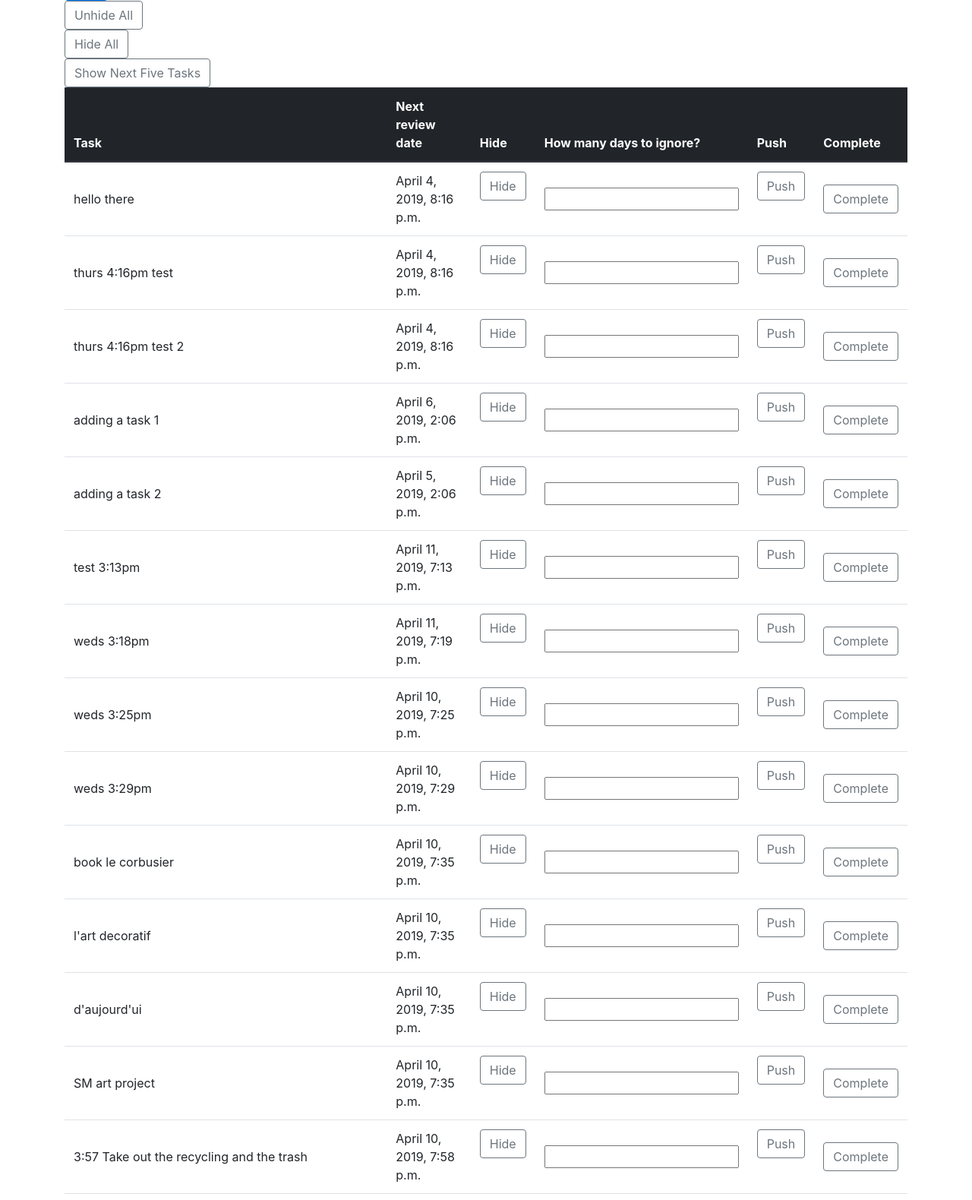
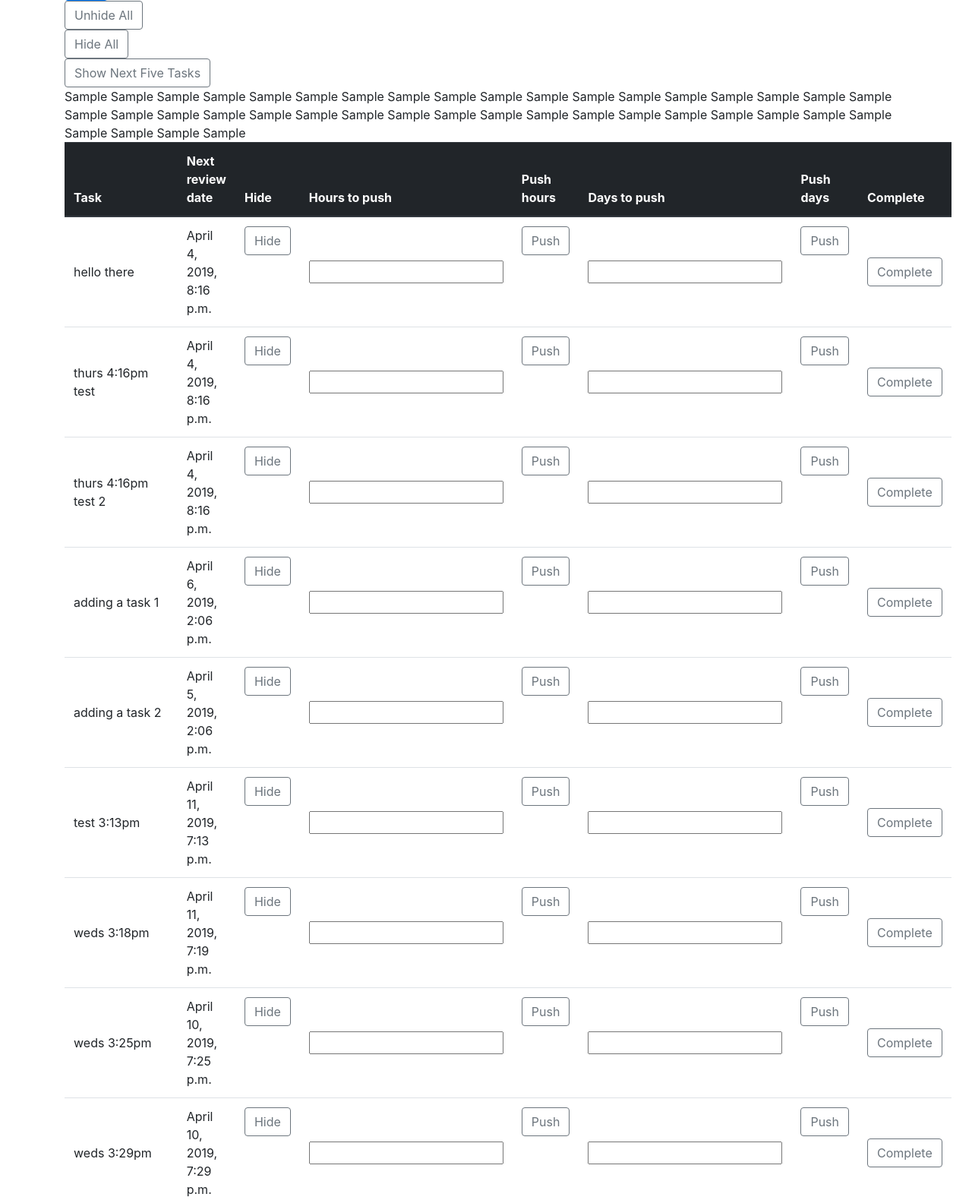
Before and after one commit to tjr226/initialtasks, a Django app: template myproject/templates/home.html in a window 1280 px wide. Shown: the part 420-2000 px from the top of the page at 76% size. Run offline with Django 3.2, Linux system fonts and the light colour scheme; data comes from the database, SQL or seed files in the repository; both versions use the stored data as it was after the commit; the template is opened without the code that fills it: values that come from a table or form of the project are taken from there, most other values are stand-ins (such as "Sample title", 1, 10 or a date in 2020); parts of the project's set-up code (start-up, migrations or seed data) failed here and were passed over; some libraries are stand-ins or nearby versions.

Commit message:
added push by hours feature

```diff
--- a/myproject/templates/home.html
+++ b/myproject/templates/home.html
@@ -52,8 +52,10 @@
             <th>Task</th>
             <th>Next review date</th>
             <th>Hide</th>
-            <th>How many days to ignore?</th>
-            <th>Push</th>
+            <th>Hours to push</th>
+            <th>Push hours</th>
+            <th>Days to push</th>
+            <th>Push days</th>
             <th>Complete</th>
         </tr>
     </thead>
@@ -83,10 +85,26 @@
                 </td>
             </form>
 
+            <form method="post">
+                {% csrf_token %}
+                {{ push_task_form_hours.as_p }}
+                <td class="align-middle">
+                    <!-- this input element is needed to identify which task -->
+                    <input value="{{task.id}}" name="task_id" type="hidden">
+                    <!-- entry box for how many days to push, min="1" forces positive integers
+                        note - min="1" only forces positive ints on the HTML side
+                        it's not perfect -->
+                    <input type="number" min="1" name="hours_to_push">
+                </td>
+                <td>
+                    <button type="submit" name="push_hours" class="btn btn-outline-secondary">Push</button>
+                </td>
+            </form>
+
             <!-- form for day delta entry and button -->
             <form method="post">
                 {% csrf_token %}
-                {{ push_task_form.as_p }}
+                {{ push_task_form_days.as_p }}
                 <td class="align-middle">
                     <!-- this input element is needed to identify which task -->
                     <input value="{{task.id}}" name="task_id" type="hidden">
@@ -96,7 +114,7 @@
                     <input type="number" min="1" name="days_to_push">
                 </td>
                 <td>
-                    <button type="submit" name="push" class="btn btn-outline-secondary">Push</button>
+                    <button type="submit" name="push_days" class="btn btn-outline-secondary">Push</button>
                 </td>
             </form>
 
--- a/myproject/todoapp/forms.py
+++ b/myproject/todoapp/forms.py
@@ -15,7 +15,13 @@
         model = TaskModel
         fields = []
 
-class PushTaskButton(forms.ModelForm):
+class PushTaskButtonDays(forms.ModelForm):
+    # button to push tasks into the future
+    class Meta:
+        model = TaskModel
+        fields = []
+
+class PushTaskButtonHours(forms.ModelForm):
     # button to push tasks into the future
     class Meta:
         model = TaskModel
```
Also changed, not shown: myproject/todoapp/views.py (+38 -19 lines), myproject/db.sqlite3.
